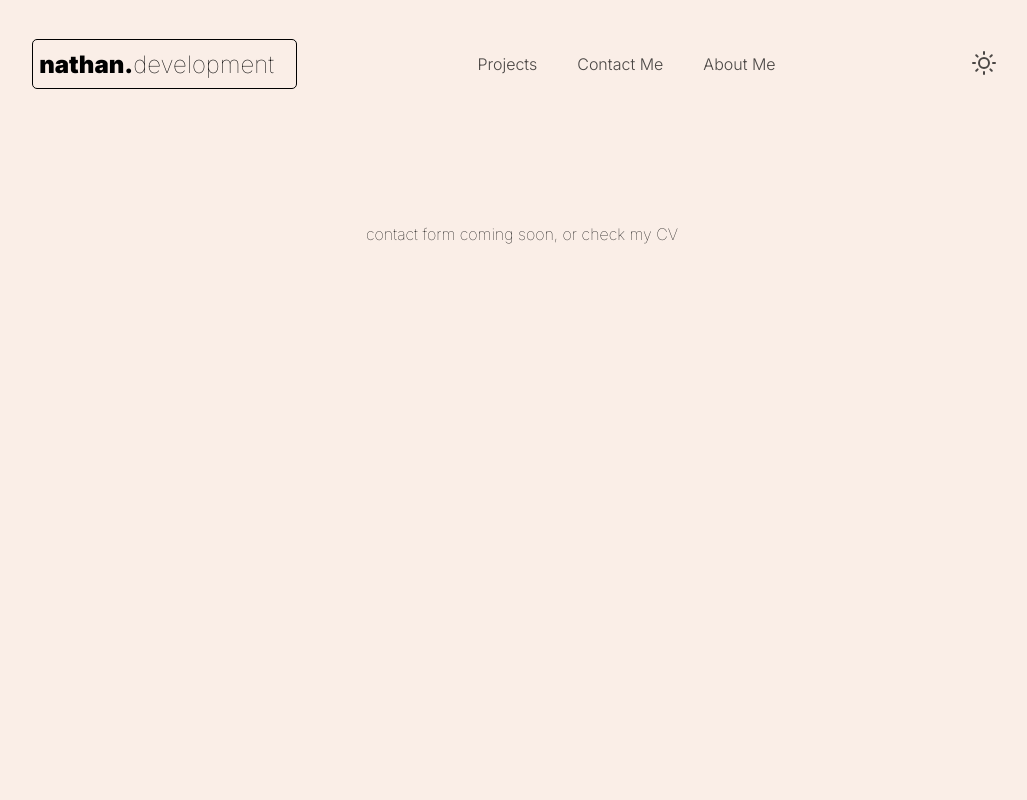
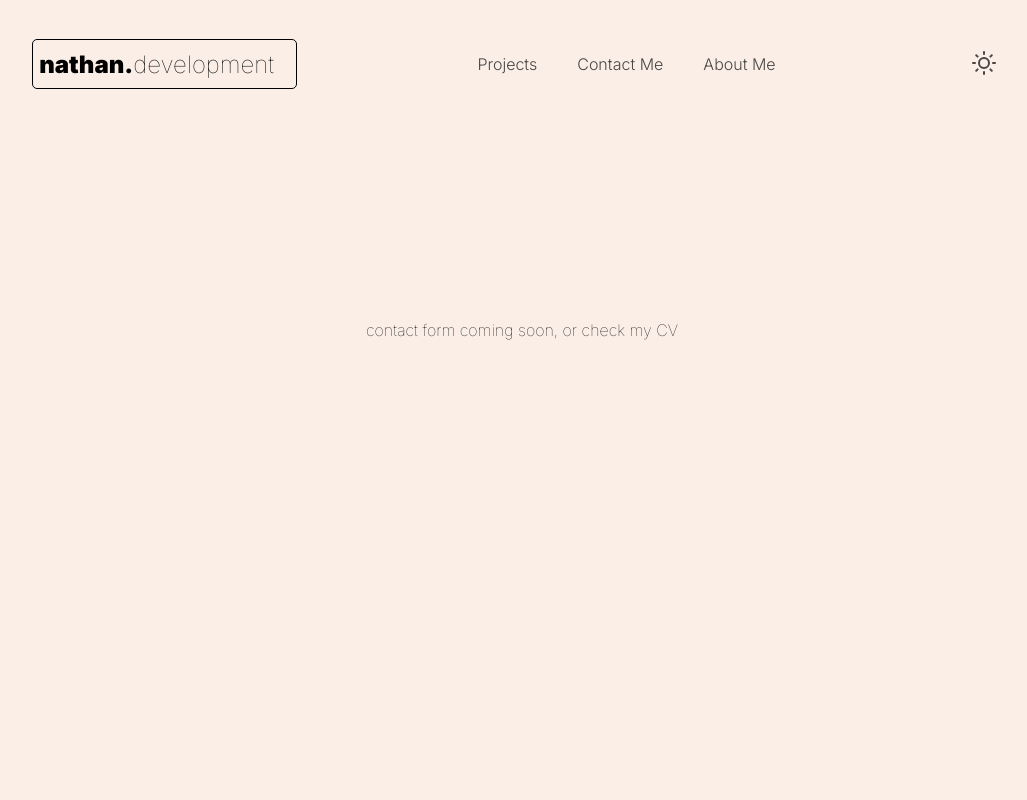
Before and after one commit to NateLog/react-portfolio, a Next.js app: page /contact in a window 1280 px wide. Shown: the top 800 px of the page, without its empty margins (118-1145 px from the left). Built offline with nearby package versions, Linux system fonts and the light colour scheme; no server answers.

Commit message:
dark mode added

```diff
--- a/package.json
+++ b/package.json
@@ -10,6 +10,7 @@
   },
   "dependencies": {
     "framer-motion": "^11.5.4",
+    "js-cookie": "^3.0.5",
     "next": "14.2.5",
     "react": "^18",
     "react-dom": "^18",
--- a/src/app/contact/page.js
+++ b/src/app/contact/page.js
@@ -1,11 +1,4 @@
-import Header from "@/components/Header/Header";
-
 function ContactPage() {
-  return (
-    <>
-      <Header />
-      <main>contact form coming soon, or check my CV</main>
-    </>
-  );
+  return <main>contact form coming soon, or check my CV</main>;
 }
 export default ContactPage;
--- a/src/app/globals.css
+++ b/src/app/globals.css
@@ -2,8 +2,6 @@
   box-sizing: border-box;
   padding: 0;
   margin: 0;
-  background-color: rgba(250, 238, 231, 255);
-  /* color: #ecf0f1; */
   font-weight: 100;
 }
 
@@ -29,3 +27,48 @@ main {
     color-scheme: dark;
   }
 } */
+
+::selection {
+  background-color: var(--color-selection-background) !important;
+  color: var(--color-selection-text) !important;
+  background-image: none !important;
+  -webkit-text-fill-color: var(--color-selection-text) !important;
+  -moz-text-fill-color: var(--color-selection-text) !important;
+  background-image: none !important;
+  background-clip: revert !important;
+  -webkit-background-clip: revert !important;
+  text-shadow: none !important;
+}
+
+html {
+  color: var(--color-text);
+  background: var(--color-backdrop-highlight);
+}
+
+body {
+  background: var(--color-backdrop);
+  color: currentColor;
+}
+
+a {
+  background: var(--color-backdrop);
+  color: currentColor;
+}
+
+body::before {
+  background: linear-gradient(
+    to top,
+    var(--color-backdrop),
+    var(--color-backdrop-highlight)
+  );
+}
+
+button {
+  color: currentColor;
+  text-decoration-color: var(--color-primary);
+}
+
+head {
+  color: currentColor;
+  text-decoration-color: var(--color-primary);
+}
--- a/src/app/layout.js
+++ b/src/app/layout.js
@@ -1,7 +1,12 @@
 import { Inter } from "next/font/google";
 import "./globals.css";
+import Footer from "../components/Footer/Footer";
+import Header from "../components/Header/Header";
+import { cookies } from "next/headers";
 
 const inter = Inter({ subsets: ["latin"] });
+
+import { LIGHT_TOKENS, DARK_TOKENS } from "@/constants";
 
 export const metadata = {
   title: "Nathan's Portfolio",
@@ -9,9 +14,20 @@ export const metadata = {
 };
 
 export default function RootLayout({ children }) {
+  const savedColorTheme = cookies().get("color-theme");
+  const theme = savedColorTheme?.value || "light";
   return (
-    <html className={inter.className} lang="en">
-      <body>{children}</body>
+    <html
+      className={inter.className}
+      lang="en"
+      data-color-theme={theme}
+      style={theme === "light" ? LIGHT_TOKENS : DARK_TOKENS}
+    >
+      <body>
+        <Header initialColorTheme={theme} />
+        <main>{children}</main>
+        <Footer />
+      </body>
     </html>
   );
 }
--- a/src/components/Header/Header.js
+++ b/src/components/Header/Header.js
@@ -1,9 +1,31 @@
+"use client";
 import styles from "./Header.module.css";
 import Navbar from "../Navbar/Navbar";
 import { Sun, Moon } from "react-feather";
+
 import Link from "next/link";
+import React from "react";
+import Cookies from "js-cookie";
 
-function Header() {
+import { LIGHT_TOKENS, DARK_TOKENS, COLOR_THEME_COOKIE } from "@/constants";
+
+function Header({ initialColorTheme }) {
+  const [colorTheme, setColorTheme] = React.useState(initialColorTheme);
+
+  function handleColorThemeChange() {
+    const newColorTheme = colorTheme === "light" ? "dark" : "light";
+    setColorTheme(newColorTheme);
+    Cookies.set(COLOR_THEME_COOKIE, newColorTheme, { expires: 1000 });
+
+    const newTokens = newColorTheme === "light" ? LIGHT_TOKENS : DARK_TOKENS;
+    const pageRoot = document.documentElement;
+
+    pageRoot.setAttribute("data-color-theme", newColorTheme);
+
+    Object.entries(newTokens).forEach(([key, value]) => {
+      pageRoot.style.setProperty(key, value);
+    });
+  }
   return (
     <div className={styles.head}>
       <Link href="/" className={styles.logoWrapper}>
@@ -13,8 +35,11 @@ function Header() {
         </div>
       </Link>
       <Navbar />
-      <button className={styles.darkModeButton}>
-        <Sun />
+      <button
+        onClick={handleColorThemeChange}
+        className={styles.darkModeButton}
+      >
+        {colorTheme === "light" ? <Sun /> : <Moon />}
       </button>
     </div>
   );
--- a/src/components/Header/Header.module.css
+++ b/src/components/Header/Header.module.css
@@ -13,15 +13,12 @@
   border: solid;
   border-width: 1px;
   border-radius: 5px;
-  /* color: #ecf0f1; */
-  color: black;
   text-decoration: none;
   display: flex;
   justify-content: flex-start;
   align-items: center;
   font-size: 1.5rem;
   padding: 6px;
-  cursor: pointer;
 }
 
 .darkModeButton {
@@ -32,7 +29,6 @@
   padding: 8px 16px;
   text-decoration: none;
   background: none;
-  color: black;
   font-weight: 300;
   opacity: 0.7;
   transition: opacity 500ms;
@@ -50,7 +46,7 @@
 .logoText {
   width: 100%;
   border: none;
-  border-color: black;
+  /* border-color: black; */
   text-align: left;
   align-items: baseline;
   font-weight: 1000;
--- a/src/components/Navbar/Navbar.module.css
+++ b/src/components/Navbar/Navbar.module.css
@@ -27,7 +27,6 @@
   padding: 8px 8px;
   text-decoration: none;
   background: none;
-  color: black;
   font-weight: 300;
   opacity: 0.7;
   transition: opacity 500ms;
--- /dev/null
+++ b/src/constants.js
@@ -0,0 +1,92 @@
+export const COLOR_THEME_COOKIE = "color-theme";
+
+export const LIGHT_COLORS = {
+  "--color-text": "black",
+  "--color-primary-100": "hsl(240deg 100% 90%)",
+  "--color-primary-300": "hsl(242deg 100% 70%)",
+  "--color-primary-500": "hsl(245deg 100% 60%)",
+  "--color-primary-700": "rgba(250, 238, 231, 255)",
+  "--color-primary-900": "hsl(256deg 100% 20%)",
+  "--color-primary-contrast": "rgba(250, 238, 231, 255)",
+  "--color-secondary-500": "hsl(328deg 100% 50%)",
+  "--color-decorative-100": "hsl(50deg 100% 94%)",
+  "--color-decorative-200": "hsl(50deg 100% 90%)",
+  "--color-decorative-300": "rgba(250, 238, 231, 255)",
+  "--color-decorative-500": "rgba(250, 238, 231, 255)",
+  "--color-decorative-600": "hsl(50deg 100% 60%)",
+  "--color-decorative-700": "rgba(250, 238, 231, 255)",
+  "--color-decorative-800": "hsl(50deg 100% 33%)",
+  "--color-decorative-900": "hsl(50deg 100% 25%)",
+  "--color-gray-0": "white",
+  "--color-gray-100": "hsl(50deg 20% 90%)",
+  "--color-gray-200": "hsl(50deg 15% 85%)",
+  "--color-gray-300": "hsl(50deg 10% 70%)",
+  "--color-gray-500": "hsl(50deg 4% 50%)",
+  "--color-gray-700": "hsl(50deg 10% 25%)",
+  "--color-gray-900": "hsl(50deg 20% 10%)",
+  "--color-gray-1000": "black",
+};
+
+export const DARK_COLORS = {
+  "--color-text": "rgba(250, 238, 231, 255)",
+  "--color-primary-100": "hsl(50deg 100% 90%)",
+  "--color-primary-300": "hsl(50deg 100% 70%)",
+  "--color-primary-500": "rgba(250, 238, 231, 255)",
+  "--color-primary-700": "hsl(50deg 100% 35%)",
+  "--color-primary-900": "hsl(50deg 100% 25%)",
+  "--color-primary-contrast": "black",
+  "--color-secondary-500": "hsl(328deg 100% 50%)",
+  "--color-decorative-100": "hsl(256deg 20% 4%)",
+  "--color-decorative-200": "hsl(256deg 30% 10%)",
+  "--color-decorative-300": "hsl(256deg 30% 15%)",
+  "--color-decorative-500": "hsl(256deg 40% 30%)",
+  "--color-decorative-600": "hsl(256deg 40% 40%)",
+  "--color-decorative-700": "hsl(256deg 40% 50%)",
+  "--color-decorative-800": "hsl(256deg 45% 65%)",
+  "--color-decorative-900": "hsl(256deg 55% 80%)",
+  "--color-gray-0": "black",
+  "--color-gray-100": "hsl(256deg 20% 10%)",
+  "--color-gray-200": "hsl(256deg 15% 15%)",
+  "--color-gray-300": "hsl(256deg 10% 30%)",
+  "--color-gray-500": "hsl(256deg 4% 50%)",
+  "--color-gray-700": "hsl(256deg 10% 75%)",
+  "--color-gray-900": "hsl(256deg 20% 90%)",
+  "--color-gray-1000": "white",
+};
+
+// Add in semantic / special colors
+LIGHT_COLORS["--color-primary"] = LIGHT_COLORS["--color-primary-500"];
+LIGHT_COLORS["--color-secondary"] = LIGHT_COLORS["--color-secondary-500"];
+LIGHT_COLORS["--color-inline-code-bg"] = "hsl(45deg 74% 85%)";
+LIGHT_COLORS["--color-selection-text"] = LIGHT_COLORS["--color-text"];
+LIGHT_COLORS["--color-selection-background"] =
+  LIGHT_COLORS["--color-decorative-700"];
+LIGHT_COLORS["--color-backdrop"] = LIGHT_COLORS["--color-decorative-500"];
+LIGHT_COLORS["--color-backdrop-highlight"] =
+  LIGHT_COLORS["--color-decorative-300"];
+LIGHT_COLORS["--color-page-background"] =
+  LIGHT_COLORS["--color-decorative-100"];
+LIGHT_COLORS["--color-page-border"] = "transparent";
+LIGHT_COLORS["--color-card-background"] = LIGHT_COLORS["--color-gray-0"];
+LIGHT_COLORS["--color-card-border"] = "transparent";
+
+DARK_COLORS["--color-primary"] = DARK_COLORS["--color-primary-500"];
+DARK_COLORS["--color-secondary"] = DARK_COLORS["--color-secondary-500"];
+DARK_COLORS["--color-inline-code-bg"] = "hsl(256deg 30% 22%)";
+DARK_COLORS["--color-selection-text"] = DARK_COLORS["--color-text"];
+DARK_COLORS["--color-selection-background"] = "hsl(256deg 100% 30%)";
+DARK_COLORS["--color-backdrop"] = DARK_COLORS["--color-decorative-100"];
+DARK_COLORS["--color-backdrop-highlight"] =
+  DARK_COLORS["--color-decorative-500"];
+DARK_COLORS["--color-page-background"] = "transparent";
+DARK_COLORS["--color-page-border"] = "hsl(256deg 30% 50% / 0.2)";
+DARK_COLORS["--color-card-background"] = DARK_COLORS["--color-backdrop"];
+DARK_COLORS["--color-card-border"] = DARK_COLORS["--color-page-border"];
+
+export const LIGHT_TOKENS = {
+  ...LIGHT_COLORS,
+};
+
+export const DARK_TOKENS = {
+  ...DARK_COLORS,
+};
```
Also changed, not shown: src/app/aboutme/page.js (+1 -8 lines), src/app/page.js (+1 -9 lines), src/app/projects/page.js (+4 -9 lines), 1 other file (tests, documents, lock files or other folders).
